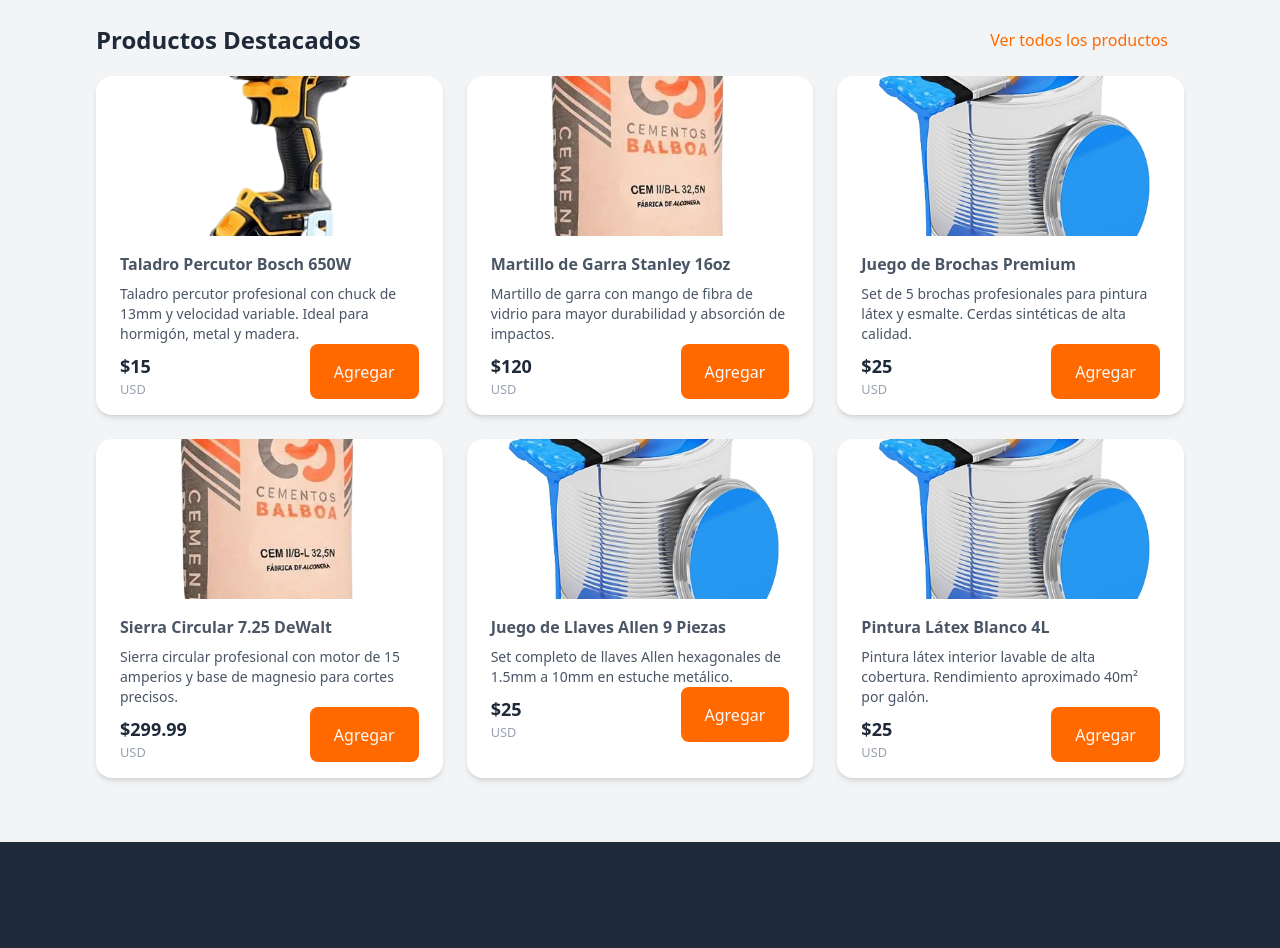
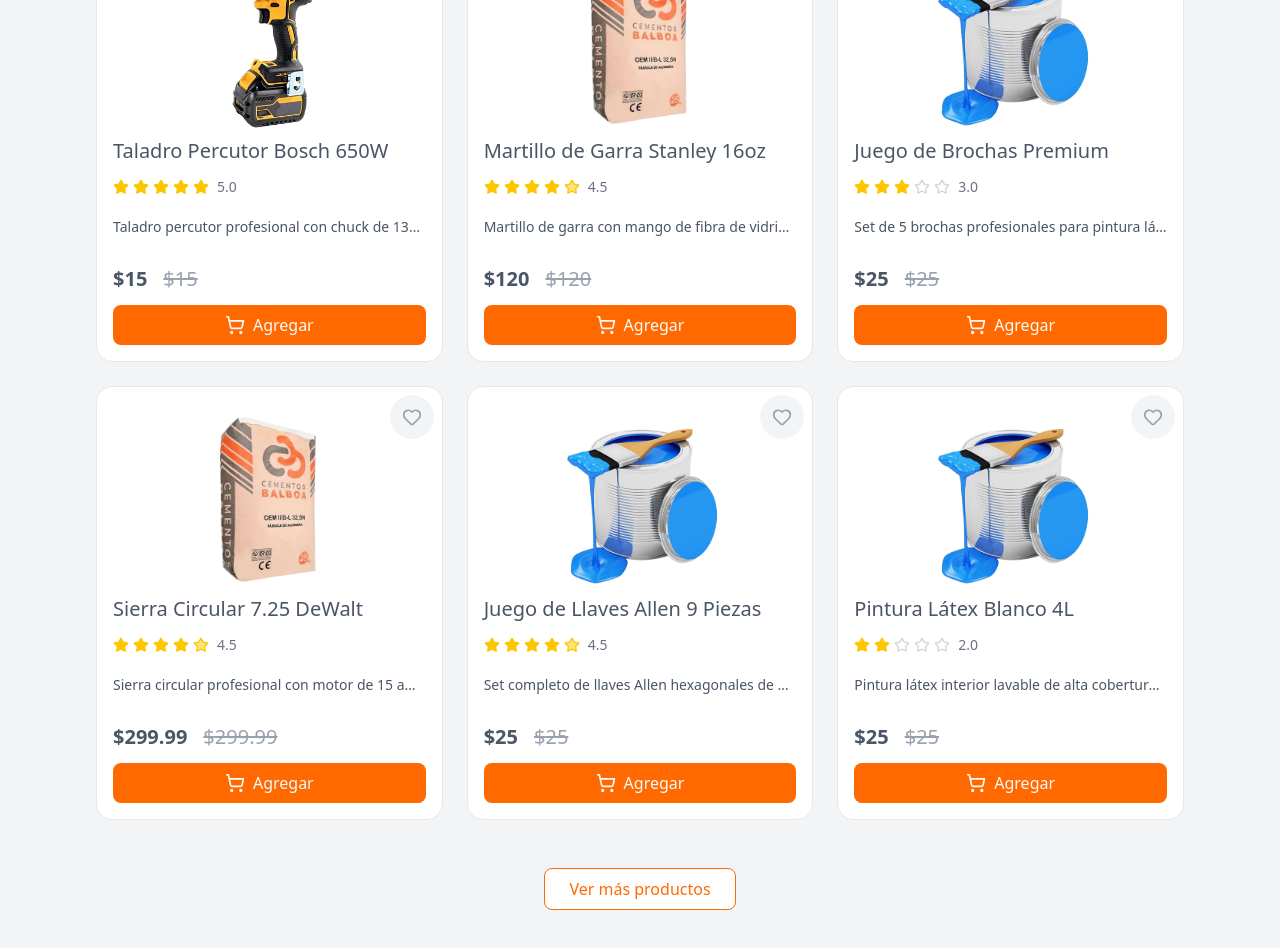
Before and after one commit to davidLM20/shop-web-react, a React (Vite) app: page / in a window 1280 px wide. Shown: the part 1840-2788 px from the top of the page. Built offline with nearby package versions, Linux system fonts and the light colour scheme.

Commit message:
Actualización de ProductCards con vatiante default y small, se creo la seccion nueva mara

```diff
--- a/src/components/home/Categories.tsx
+++ b/src/components/home/Categories.tsx
@@ -19,7 +19,7 @@
         { title: "Fontanería", image: cableImg, count: 134 },
     ];
     return (
-        <section className="flex flex-col  max-w-[1440px] mx-auto pt-32 rounded-2xl gap-2 mb-20">
+        <section className="flex flex-col  max-w-[1440px] mx-auto rounded-2xl gap-2">
             <div className="flex flex-col w-auto mb-4 gap-4">
                 <div className="flex justify-between w-full ">
                     <h2 className="text-3xl text-gray-700 font-bold">Nuestras Categorías</h2>
--- a/src/components/home/FeatureProducts.tsx
+++ b/src/components/home/FeatureProducts.tsx
@@ -1,35 +1,39 @@
-import ProdcutsCard from "../ui/ProductsCard";
+import ProductsCard from "../ui/ProductsCard";
 import drillImg from "../../assets/img/drill.png";
 import cementImg from "../../assets/img/cemento.png";
 import paintImg from "../../assets/img/paint.png";
-import ButtonText from "../ui/ButtonText";
+import Button from "../ui/Button";
 
 const FeaturedProducts = () => {
   const products = [
-    { title: "Taladro Percutor Bosch 650W", image: drillImg, decription: "Taladro percutor profesional con chuck de 13mm y velocidad variable. Ideal para hormigón, metal y madera.", price: 15.00 },
-    { title: "Martillo de Garra Stanley 16oz", image: cementImg, decription: "Martillo de garra con mango de fibra de vidrio para mayor durabilidad y absorción de impactos.", price: 120.00 },
-    { title: "Juego de Brochas Premium", image: paintImg, decription: "Set de 5 brochas profesionales para pintura látex y esmalte. Cerdas sintéticas de alta calidad.", price: 25.00 },
-    { title: "Sierra Circular 7.25 DeWalt", image: cementImg, decription: "Sierra circular profesional con motor de 15 amperios y base de magnesio para cortes precisos.", price: 299.99 },
-    { title: "Juego de Llaves Allen 9 Piezas", image: paintImg, decription: "Set completo de llaves Allen hexagonales de 1.5mm a 10mm en estuche metálico.", price: 25.00 },
-    { title: "Pintura Látex Blanco 4L", image: paintImg, decription: "Pintura látex interior lavable de alta cobertura. Rendimiento aproximado 40m² por galón.", price: 25.00 },
+    { title: "Taladro Percutor Bosch 650W", image: drillImg, decription: "Taladro percutor profesional con chuck de 13mm y velocidad variable. Ideal para hormigón, metal y madera.", price: 15.00, rating: 5 },
+    { title: "Martillo de Garra Stanley 16oz", image: cementImg, decription: "Martillo de garra con mango de fibra de vidrio para mayor durabilidad y absorción de impactos.", price: 120.00, rating: 4.5 },
+    { title: "Juego de Brochas Premium", image: paintImg, decription: "Set de 5 brochas profesionales para pintura látex y esmalte. Cerdas sintéticas de alta calidad.", price: 25.00, rating: 3 },
+    { title: "Sierra Circular 7.25 DeWalt", image: cementImg, decription: "Sierra circular profesional con motor de 15 amperios y base de magnesio para cortes precisos.", price: 299.99, rating: 4.5 },
+    { title: "Juego de Llaves Allen 9 Piezas", image: paintImg, decription: "Set completo de llaves Allen hexagonales de 1.5mm a 10mm en estuche metálico.", price: 25.00, rating: 4.5 },
+    { title: "Pintura Látex Blanco 4L", image: paintImg, decription: "Pintura látex interior lavable de alta cobertura. Rendimiento aproximado 40m² por galón.", price: 25.00, rating: 2 },
   ];
 
   return (
-    <section className="flex flex-col justify-aroun">
-      <div className="flex items-center justify-between w-auto mb-4">
-        <h2 className="text-2xl text-gray-800 font-bold">Productos Destacados</h2>
-        <ButtonText variant="primary">Ver todos los productos</ButtonText>
+    <section className="flex flex-col gap-12">
+      <div className="flex flex-col items-center justify-between w-auto gap-2">
+        <h2 className="text-3xl text-gray-700 font-bold">Productos Destacados</h2>
+        <p className="text-gray-600">Los productos más vendidos y mejor valorados por nuestros clientes</p>
       </div>
       <div className="grid grid-cols-1 md:grid-cols-3 gap-6">
         {products.map((p, i) => (
-          <ProdcutsCard
+          <ProductsCard
             key={i}
             image={p.image}
             title={p.title}
             description={p.decription}
             price={p.price}
+            rating={p.rating}
           />
         ))}
+      </div>
+      <div className="flex w-full justify-center">
+        <Button variant="secondary">Ver más productos</Button>
       </div>
     </section>
   );
--- /dev/null
+++ b/src/components/home/NewBrand.tsx
@@ -0,0 +1,42 @@
+import firtsImg from "../../assets/img/home/herramientas-profesionales.jpg";
+import drillImg from "../../assets/img/drill.png";
+import cementImg from "../../assets/img/cemento.png";
+import paintImg from "../../assets/img/paint.png";
+import ProductsCard from "../ui/ProductsCard";
+
+
+const NewBrand = () => {
+
+    const products = [
+        { title: "Taladro Percutor Bosch 650W", image: drillImg, decription: "Taladro percutor profesional con chuck de 13mm y velocidad variable. Ideal para hormigón, metal y madera.", price: 15.00, rating: 5 },
+        { title: "Martillo de Garra Stanley 16oz", image: cementImg, decription: "Martillo de garra con mango de fibra de vidrio para mayor durabilidad y absorción de impactos.", price: 120.00, rating: 4.5 },
+        { title: "Juego de Brochas Premium", image: paintImg, decription: "Set de 5 brochas profesionales para pintura látex y esmalte. Cerdas sintéticas de alta calidad.", price: 25.00, rating: 3 },
+        { title: "Sierra Circular 7.25 DeWalt", image: cementImg, decription: "Sierra circular profesional con motor de 15 amperios y base de magnesio para cortes precisos.", price: 299.99, rating: 4.5 },
+    ];
+
+    return (
+        <section className="flex flex-col items-center gap-12">
+            <div className="flex flex-col items-center gap-4">
+                <div className="px-4 py-1 rounded-2xl bg-orange-100 text-orange-500 font-medium">Nueva Marca</div>
+                <h2 className="text-5xl font-bold text-gray-700">DeWalt llega a FerroMax</h2>
+                <p className="text-gray-600 text-center mt-2">Descubre la calidad profesional de DeWalt. Oferta especial de lanzamiento con hasta 40% de descuento.</p>
+            </div>
+            <div className="grid grid-cols-2 gap-4 h-full">
+                <div className="rounded-2xl h-100"><img src={firtsImg} alt="" className="w-full h-full object-cover rounded-2xl" /></div>
+                <div className="grid grid-cols-2 gap-4">
+                    {products.map((p, i) => (
+                        <ProductsCard
+                            key={i}
+                            image={p.image}
+                            title={p.title}
+                            price={p.price}
+                            variant="small"
+                        />
+                    ))}
+                </div>
+            </div>
+        </section>
+    )
+}
+
+export default NewBrand;
--- a/src/components/ui/Button.tsx
+++ b/src/components/ui/Button.tsx
@@ -4,20 +4,22 @@
     children: React.ReactNode;
     onClick?: () => void;
     type?: "button" | "submit" | "reset";
+    icon?: React.ReactNode;
     variant?: "primary" | "secondary";
 };
 
-const Button = ({ children, onClick, type = "button", variant = "primary" }:ButtonProps) => {
+const Button = ({ children, onClick, type = "button", icon, variant = "primary" }:ButtonProps) => {
 
     const variants: Record<string, string> = {
-        primary: "px-6 py-2 text-gray-50 bg-orange-500 rounded-lg hover:bg-oranbge-600 hover:scale-105 transition-trasform",
-        secondary: "px-6 py-2 text-gray-700 bg-white rounded-lg hover:bg-gray-200",
+        primary: "flex justify-center items-center px-6 py-2 gap-2 text-gray-50 bg-orange-500 rounded-lg hover:bg-oranbge-600 hover:scale-105 transition-trasform",
+        secondary: "px-6 py-2 text-orange-500 bg-white border-1 border-orange-500 rounded-lg hover:bg-gray-100",
     };
 
     const className = `${variants[variant]}`;
 
     return (
         <button type={type} onClick={onClick} className={className}>
+            {icon && <span className="w-5 h-5 ">{icon}</span>}
             {children}
         </button>
     );
--- a/src/components/ui/ProductsCard.tsx
+++ b/src/components/ui/ProductsCard.tsx
@@ -1,33 +1,88 @@
+import { Star, ShoppingCart, Heart } from "lucide-react";
 import Button from "./Button";
 
-type ProdcutsCardProps = {
+type ProductsCardVariant = "default" | "small";
+
+interface ProductsCardProps {
     title: string;
     image: string;
-    description: string;
     price: number;
+    rating?: number;
+    description?: string;
+    variant?: ProductsCardVariant;
 };
 
-const ProdcutsCard = ({ title, image, price, description }: ProdcutsCardProps) => {
+
+
+export default function ProductsCard({
+    title,
+    image,
+    price,
+    rating,
+    description,
+    variant = "default",
+}: ProductsCardProps) {
+
+    const fullStars = Math.floor(rating || 0); // número de estrellas llenas
+    const hasHalfStar = (rating || 0) % 1 >= 0.5; // si hay media estrella
+
     return (
-        <article className="group relative flex flex-col rounded-2xl bg-white shadow-md hover:shadow-lg cursor-pointer overflow-hidden hover:scale-105 transition-trasform">
-            <div className="relative w-full h-40">
-                <img src={image} alt={title} className="w-full h-full object-cover" />
+        <article className={`group relative flex flex-col rounded-2xl  border-1 border-gray-200 bg-white hover:shadow-lg cursor-pointer overflow-hidden hover:scale-105 transition-trasform
+        ${variant === "small" ? "pl-3 pr-3 pb-3" : "p-4"}`}>
+            <div className={`overflow-hidden ${variant === "small" ? "h-32" : "h-48"
+                } rounded-xl`}>
+                <img src={image} alt={title} className="w-full h-full object-contain group-hover:scale-105 transition-transform" />
             </div>
-            <div className="flex  flex-col px-6 py-4 text-left">
-                <h3 className="text-xm font-semibold text-gray-600  group-hover:text-orange-500 transition-colors mb-2">
+            <div className={`flex  flex-col text-left gap-3 ${variant === "small" ? "gap-0" : "gap-3"}`}>
+                <h3 className={`"
+                    font-medium text-gray-600  group-hover:text-orange-500 transition-colors mb-2" ${variant === "small" ? "text-md truncate" : "text-xl"}`}>
                     {title}
                 </h3>
-                <p className="text-gray-600 text-sm">{description}</p>
-                <div className="flex justify-between">
-                    <div className="flex flex-col pt-2 gap-0">
-                        <span className=" text-gray-800 text-lg font-semibold">${price}</span>
-                        <span className="text-gray-400 text-[0.8rem]">USD</span>
-                    </div>
-                    <Button variant="primary">Agregar</Button>
+                {/* ⭐ Rating */}
+                {variant === "default" && (
+                    <div className="flex items-center gap-1 mb-2">
+                        {[...Array(5)].map((_, index) => {
+                            if (index < fullStars) {
+                                return (
+                                    <Star
+                                        key={index}
+                                        size={16}
+                                        className="text-yellow-400 fill-yellow-400"
+                                    />
+                                );
+                            } else if (index === fullStars && hasHalfStar) {
+                                return (
+                                    <Star
+                                        key={index}
+                                        size={16}
+                                        className="text-yellow-400 fill-yellow-400/50"
+                                    />
+                                );
+                            } else {
+                                return (
+                                    <Star
+                                        key={index}
+                                        size={16}
+                                        className="text-gray-300"
+                                    />
+                                );
+                            }
+                        })}
+                        <span className="text-sm text-gray-500 font-medium ml-1">{rating?.toFixed(1)}</span>
+                    </div>)}
+                {variant === "default" && (<p className="truncate text-gray-600 text-sm">{description}</p>)}
+                {/* Price and Button */}
+                <div className={`flex items-center gap-4 ${variant === "small" ? "text-xs" : "text-xl mt-4"}`}>
+                    <span className=" text-gray-600 text-xl font-semibold">${price}</span>
+                    <span className="text-gray-400 text-xl line-through">${price}</span>
+                </div>
+                <div className="flex flex-col justify-between gap-2">
+                    <Button variant="primary" icon={<ShoppingCart size={20} />}>Agregar</Button>
                 </div>
             </div>
+            <span className="absolute top-2 right-2 bg-gray-100 text-gray-400 text-xs font-semibold px-3 py-3 rounded-full ">
+                <Heart size={20} />
+            </span>
         </article>
     );
-};
-
-export default ProdcutsCard;
+}
--- a/src/pages/Home/index.tsx
+++ b/src/pages/Home/index.tsx
@@ -4,6 +4,9 @@
 import Newsletter from "../../components/home/Newsletter";
 import Metrics from "../../components/home/Metrics";
 import SectionWrapper from "../../layouts/SectionWrapper";
+import NewBrand from "../../components/home/NewBrand";
+
+
 
 function Home() {
   return (
@@ -20,6 +23,9 @@
       <SectionWrapper fullWidth className="bg-gray-100">
         <FeaturedProducts />
       </SectionWrapper>
+      <SectionWrapper>
+        <NewBrand />
+      </SectionWrapper>
       <SectionWrapper fullWidth className="bg-gray-800">
         <Newsletter />
       </SectionWrapper>
```
